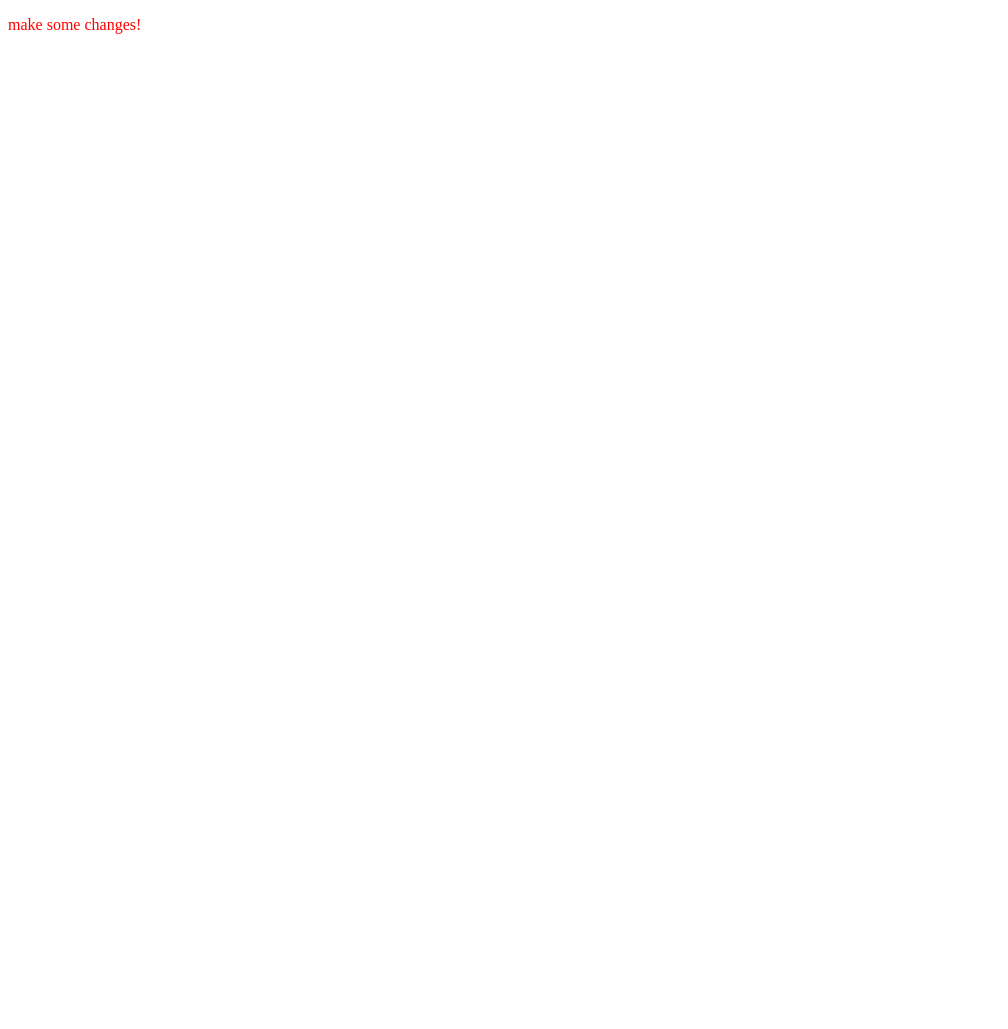
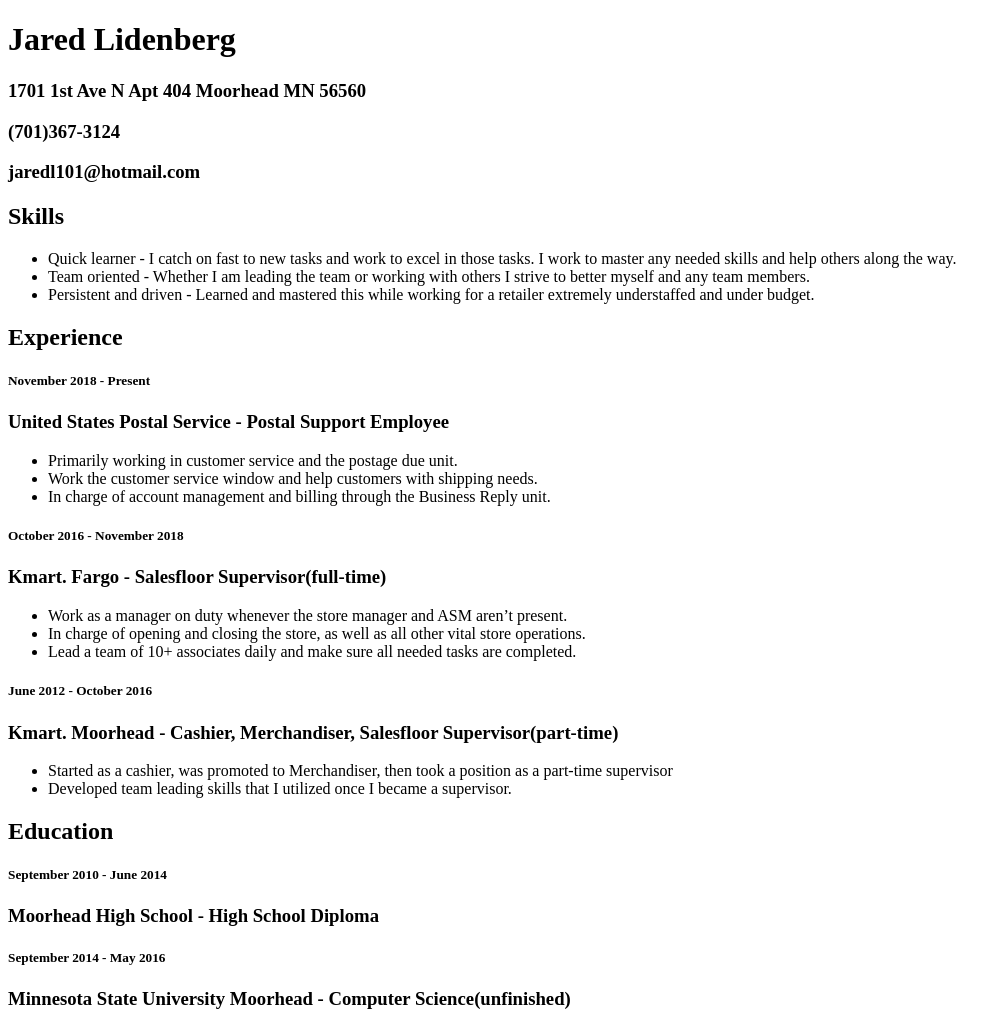
Before and after one commit to jaredl101/jaredl101.github.io, a plain HTML site: page index.html in a window 1280 px wide. Shown: the whole page, without its empty margins (0-1008 px from the left). Before the commit the page ends 800 px from the top, so only its background shows below. Drawn offline with Linux system fonts and the light colour scheme.

Commit message:
Added all my code from my text editor.
Final revision of code.

```diff
--- a/index.html
+++ b/index.html
@@ -1,11 +1,59 @@
 <!DOCTYPE html>
 <html>
   <head>
-    <title>Github Page</title>
+    <title>My Resume</title>
     <link rel="stylesheet" href="style.css"/>
   </head>
 
   <body>
-    <p>make some changes!</p>
+
+    <h1>Jared Lidenberg</h1>
+	<div class="contactInfo">
+		<h3>1701 1st Ave N Apt 404 Moorhead MN 56560</h3>
+		<h3>(701)367-3124</h3>
+		<h3>jaredl101@hotmail.com</h3>
+	</div>
+
+	<div class="skills">
+		<h2>Skills</h2>
+			<ul>
+				<li>Quick learner - I catch on fast to new tasks and work to excel in those tasks. I work to master any needed skills and help others along the way.</li>
+				<li>Team oriented  - Whether I am leading the team or working with others I strive to better myself and any team members.</li>
+				<li>Persistent and driven - Learned and mastered this while working for a retailer extremely understaffed and under budget.</li>
+			</ul>
+	</div>
+	<div class="Experience">
+		<h2>Experience</h2>
+		<h5>November 2018 - Present</h5>
+		<h3>United States Postal Service - Postal Support Employee</h3>
+			<ul>
+				<li>Primarily working in customer service and the postage due unit.</li>
+				<li>Work the customer service window and help customers with shipping needs.</li>
+				<li>In charge of account management and billing through the Business Reply unit.</li>
+			</ul>
+
+		<h5>October 2016 - November 2018</h5>
+		<h3>Kmart. Fargo - Salesfloor Supervisor(full-time)</h3>
+			<ul>
+				<li>Work as a manager on duty whenever the store manager and ASM aren’t present.</li>
+				<li>In charge of opening and closing the store, as well as all other vital store operations.</li>
+				<li>Lead a team of 10+ associates daily and make sure all needed tasks are completed.</li>
+			</ul>
+
+		<h5>June 2012 - October 2016</h5>
+		<h3>Kmart. Moorhead - Cashier, Merchandiser, Salesfloor Supervisor(part-time)</h3>
+			<ul>
+				<li>Started as a cashier, was promoted to Merchandiser, then took a position as a part-time supervisor</li>
+				<li>Developed team leading skills that I utilized once I became a supervisor.</li>
+			</ul>
+	</div>
+	<div class="education">
+		<h2>Education</h2>
+		<h5>September 2010 - June 2014</h5>
+		<h3>Moorhead High School - High School Diploma</h3>
+
+		<h5>September 2014 - May 2016</h5>
+		<h3>Minnesota State University Moorhead - Computer Science(unfinished)</h3>
+	</div>
   </body>
 </html>
```
